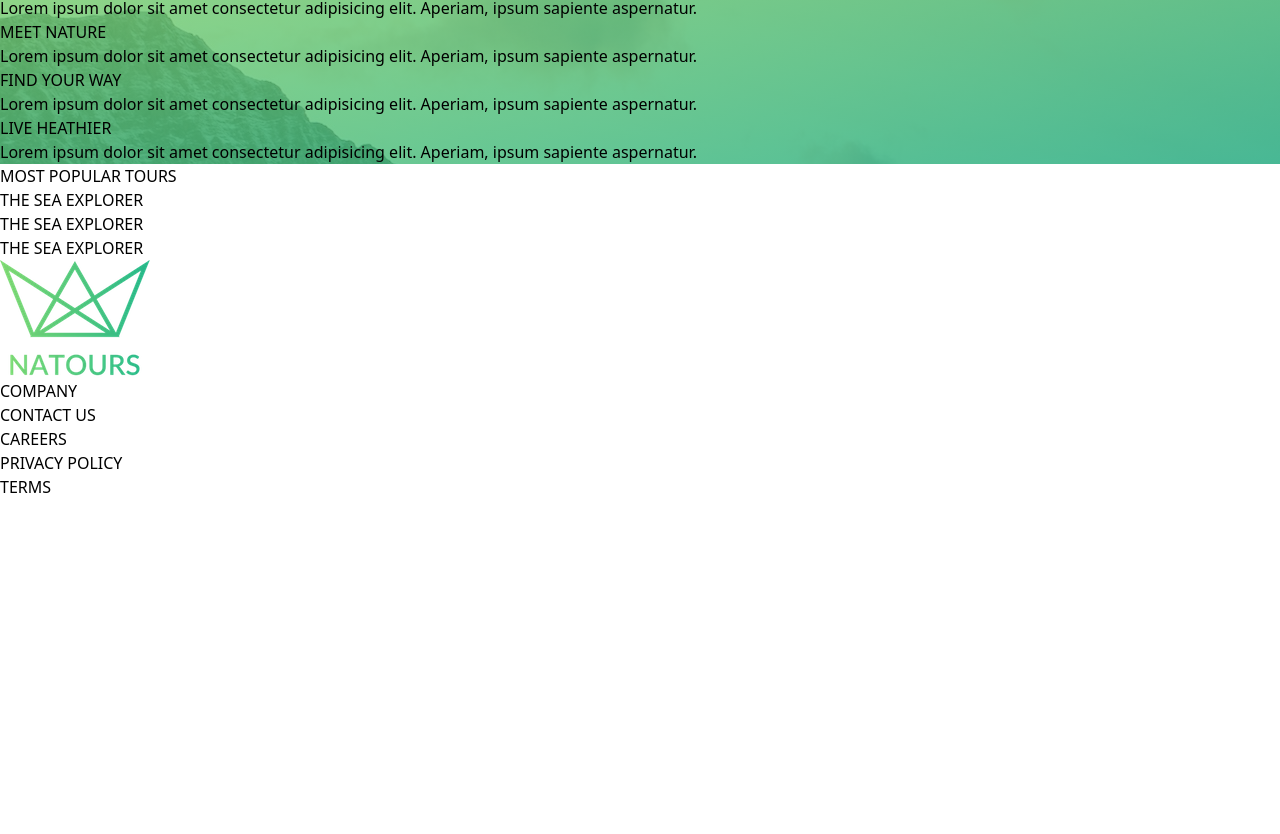
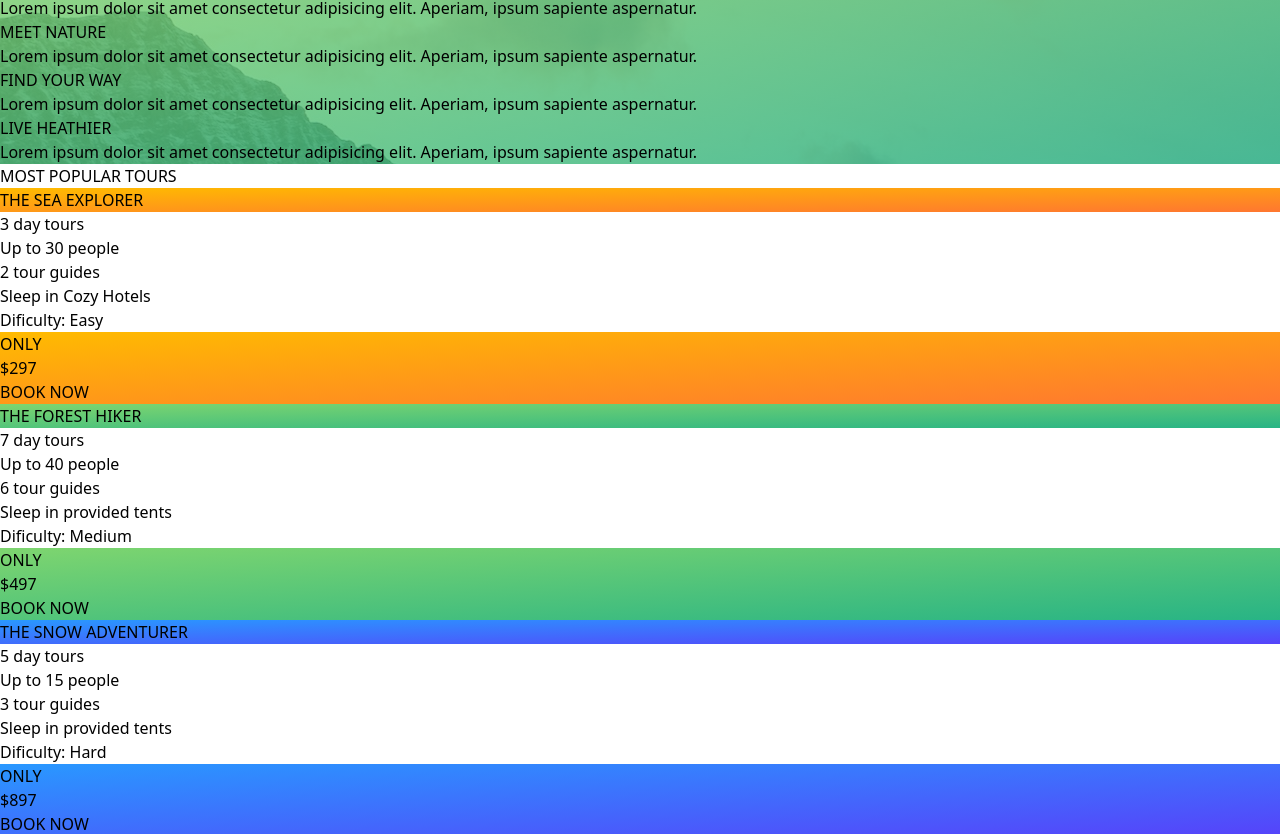
Before and after one commit to Emmanuel-Anaba/NATOURS-React, a React (Vite) app: page / in a window 1280 px wide. Shown: the part 892-1726 px from the top of the page. Before the commit the page ends 1391 px from the top, so only its background shows below. Built offline with nearby package versions, Linux system fonts and the light colour scheme.

Commit message:
finished tours section

```diff
--- a/src/assets/css/index.css
+++ b/src/assets/css/index.css
@@ -8,6 +8,9 @@
   }
   .myContainer {
     @apply w-[90%] mx-auto;
+  }
+  .btn {
+    @apply text-[#777] rounded-full px-8 py-[10px] m-auto md:hover:scale-110;
   }
   header {
     background: linear-gradient(
@@ -25,6 +28,15 @@
       ),
       url(../img/nat-4.jpg);
   }
+  .tours-card:nth-child(1) {
+    background: linear-gradient(to right bottom, #ffbb00, #ff7730),
+      url(../img/nat-5.jpg);
+    background-position: center;
+    background-blend-mode: screen;
+    background-size: cover;
+    /* 285,187,0 */
+  }
+
   .ls-lg {
     letter-spacing: 2.5rem;
   }
--- a/src/sections/Features.jsx
+++ b/src/sections/Features.jsx
@@ -26,11 +26,11 @@ const Features = () => {
 
   return (
     <section id="features" className="py-20">
-      <div className="myContainer grid md:grid-cols-4 md:gap-12">
+      <div className="myContainer grid md:grid-cols-4 gap-8 md:gap-12">
         {cards.map(({ icon, h, p }) => (
           <Card
             key={h}
-            className="cursor-pointer text-[#777] text-center rounded p-4 bg-[rgba(255,255,255,0.8)] grid gap-4 hover:-translate-y-5  ">
+            className="cursor-pointer text-[#777] text-center rounded p-4 bg-[rgba(255,255,255,0.8)] grid gap-4 lg:hover:-translate-y-5  ">
             {icon}
             <p className="font-semibold text-lg">{h}</p>
             <p>{p}</p>
--- a/src/sections/Header.jsx
+++ b/src/sections/Header.jsx
@@ -10,7 +10,7 @@ const Header = () => {
           <p className="font-bold md:font-medium pb-8 text-2xl md:text-[4rem] ls-md md:ls-lg">OUTDOORS</p>
           <p className="font-medium text-base ls-sm">IS WHERE LIFE HAPPENS</p>
         </div>
-        <button className="bg-white text-gray-500 rounded-full px-8 py-[10px] m-auto hover:scale-110">
+        <button className="bg-white btn">
           DISCOVER OUR TOURS
         </button>
       </div>
--- a/src/sections/Tours.jsx
+++ b/src/sections/Tours.jsx
@@ -1,9 +1,13 @@
 import Card from "../components/Card";
+import img1 from "../assets/img/nat-5.jpg";
+import img2 from "../assets/img/nat-6.jpg";
+import img3 from "../assets/img/nat-7.jpg";
 
 const Tours = () => {
   const cards = [
     {
-      img: "",
+      bg: `linear-gradient(to right bottom, #ffbb00, #ff7730)`,
+      bgImg: img1,
       h: "THE SEA EXPLORER",
       p: [
         "3 day tours",
@@ -15,39 +19,71 @@ const Tours = () => {
       price: "297",
     },
     {
-      img: "",
-      h: "THE SEA EXPLORER",
+      bg: `linear-gradient(to right bottom, #7ed56f, #28b485)`,
+      bgImg: img2,
+      h: "THE FOREST HIKER",
       p: [
-        "3 day tours",
-        "Up to 30 people",
-        "2 tour guides",
-        "Sleep in Cozy Hotels",
-        "Dificulty: Easy",
+        "7 day tours",
+        "Up to 40 people",
+        "6 tour guides",
+        "Sleep in provided tents",
+        "Dificulty: Medium",
       ],
-      price: "297",
+      price: "497",
     },
     {
-      img: "",
-      h: "THE SEA EXPLORER",
+      bg: `linear-gradient(to right bottom, #2998ff, #5643fa)`,
+      bgImg: img3,
+      h: "THE SNOW ADVENTURER",
       p: [
-        "3 day tours",
-        "Up to 30 people",
-        "2 tour guides",
-        "Sleep in Cozy Hotels",
-        "Dificulty: Easy",
+        "5 day tours",
+        "Up to 15 people",
+        "3 tour guides",
+        "Sleep in provided tents",
+        "Dificulty: Hard",
       ],
-      price: "297",
+      price: "897",
     },
   ];
+
   return (
     <section id="tours" className="py-20">
       <p className="text-center font-semibold text-gradient text-xl md:text-2xl lg:text-3xl pb-8 ls-vsm">
         MOST POPULAR TOURS
       </p>
-      <div className="myContainer grid md:grid-cols-3 gap-8">
-        {cards.map(({ h, p, price }) => (
-          <Card key={h} className={`text-center shadow-lg`}>
-            {h}
+      <div className="myContainer grid md:grid-cols-3 gap-12 md:gap-20 text-[#777]">
+        {cards.map(({ h, p, price, bg, bgImg }) => (
+          <Card
+            key={h}
+            className={`text-center shadow-lg overflow-hidden rounded-lg md:hover:scale-105`}>
+            <div
+              className="h-48 bg-center bg-cover bg-blend-screen text-white relative"
+              style={{
+                backgroundImage: `${bg}, url(${bgImg})`,
+              }}>
+              <p
+                className="text-2xl p-2 absolute bottom-0 right-0 rounded-tl-lg"
+                style={{
+                  backgroundImage: bg,
+                }}>
+                {h}
+              </p>
+            </div>
+            {/* How do I do the lines here */}
+            <ul className="w-[60%] mx-auto py-8">
+              {p.map((item) => (
+                <li key={item} className="border-b-[1px] p-2">
+                  {item}
+                </li>
+              ))}
+            </ul>
+            <div className="py-8 grid gap-4" style={{ background: bg }}>
+              <p className="text-white">
+                ONLY <br />
+                <span className="text-4xl font-medium">${price}</span>
+              </p>
+              <button className="bg-white btn">BOOK NOW</button>
+            </div>
           </Card>
         ))}
       </div>
```
Lines whose indentation alone changed are shown as unchanged.
